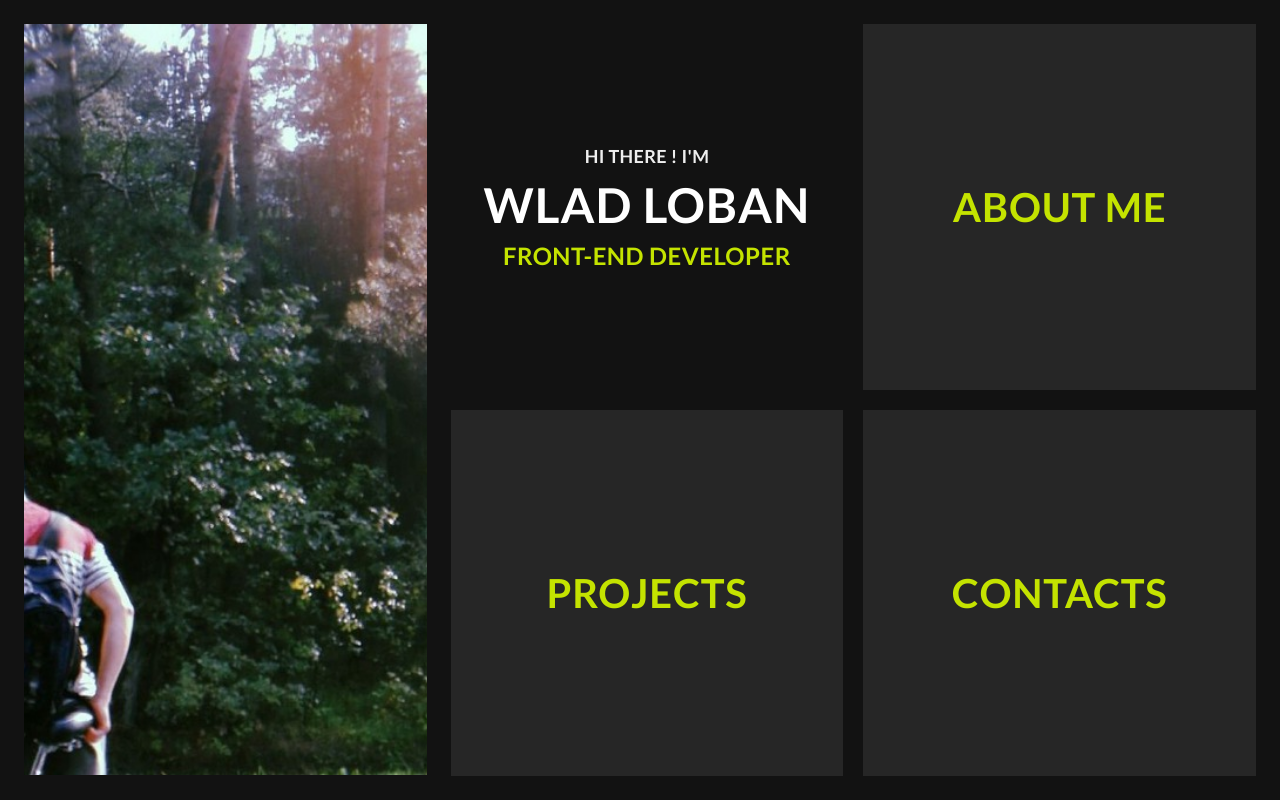
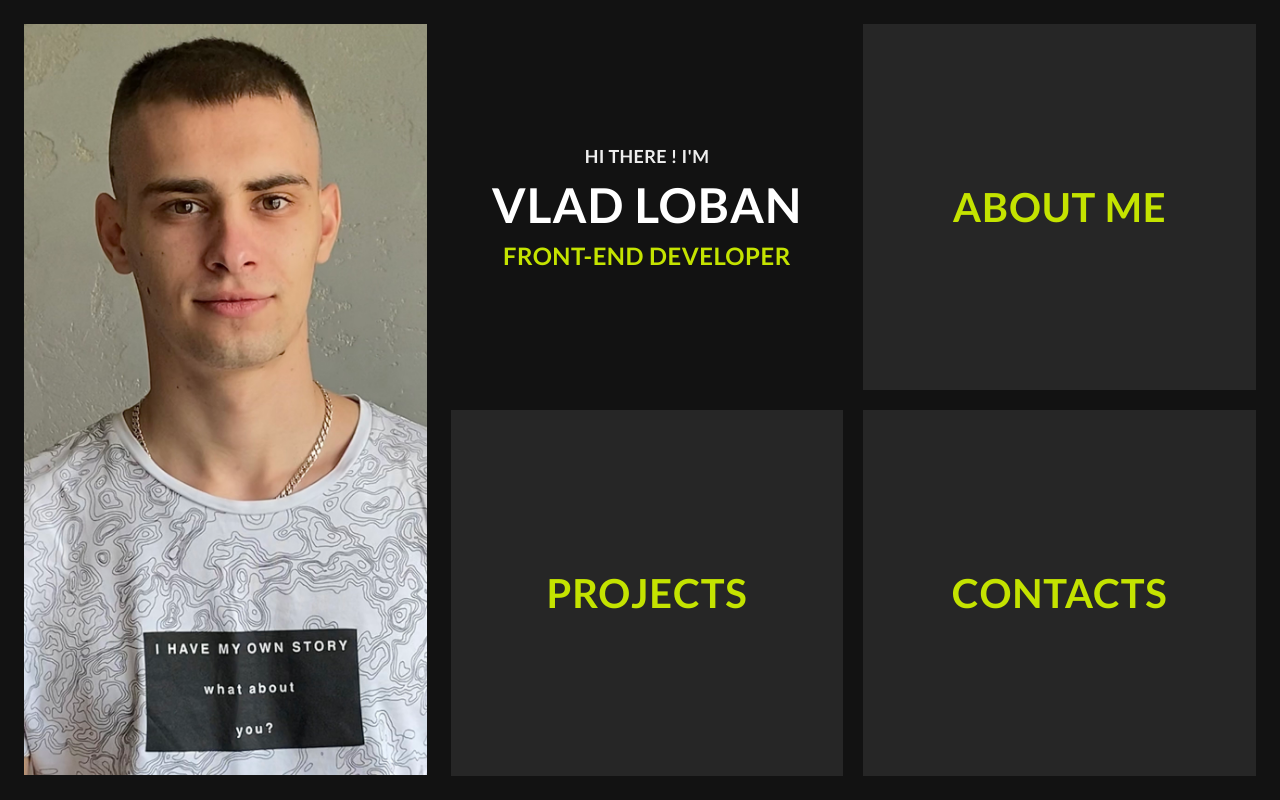
Before and after one commit to xxxGaDxxx/my_portfolio, a React (Create React App) app: page / in a window 1280 px wide. Built offline with nearby package versions, Linux system fonts and the light colour scheme.

Commit message:
photo me

```diff
--- a/src/PagesRouts/AboutMe/AboutMe.tsx
+++ b/src/PagesRouts/AboutMe/AboutMe.tsx
@@ -126,7 +126,7 @@ export const AboutMe = ({isOpen, setIsOpen}: AboutMeType) => {
 
     let information: InformationType = {
         ['info']: [
-            {id: '21', title: 'First Name:', value: 'Wlad'},
+            {id: '21', title: 'First Name:', value: 'Vlad'},
             {id: '22', title: 'Last Name:', value: 'Loban'},
             {id: '23', title: 'Date of birth:', value: '05.02.1998'},
             {id: '24', title: 'Nationality:', value: 'Belarus'},
--- a/src/PagesRouts/AboutMe/CardsInfo/CardsInfo.tsx
+++ b/src/PagesRouts/AboutMe/CardsInfo/CardsInfo.tsx
@@ -10,7 +10,7 @@ type CardsInfoType = {
     icon: string
 }
 
-export const CardsInfo = ({btnTitle,description,icon}: CardsInfoType) => {
+export const CardsInfo = ({btnTitle, description, icon}: CardsInfoType) => {
 
 
     if (btnTitle.id === 'Experience' || btnTitle.id === 'Education') {
@@ -48,9 +48,8 @@ export const CardsInfo = ({btnTitle,description,icon}: CardsInfoType) => {
                     </div>
                     <ul className={style.card_list}>
                         {
-                            description.map((el:any) => {
-                                console.log(el)
-                                return <li className={style.skills_icon}  key={el.id}>
+                            description.map((el: any) => {
+                                return <li className={style.skills_icon} key={el.id}>
                                     <SvgIcon icon={el.icon}/>
                                     <h3>{el.title}</h3>
                                 </li>
--- a/src/PagesRouts/Houmepage/Homepage.tsx
+++ b/src/PagesRouts/Houmepage/Homepage.tsx
@@ -12,7 +12,7 @@ export const Homepage = ({isOpen, setIsOpen}: HomepageType) => {
     return (
         <div className={`${styles.scroll} ${styles.background_black}`}>
                 <div className={style.title_card}>
-                    <span className={style.hi}>Hi There ! I'm</span><span className={style.name}>Wlad Loban</span><span className={style.developer}>Front-end Developer</span>
+                    <span className={style.hi}>Hi There ! I'm</span><span className={style.name}>Vlad Loban</span><span className={style.developer}>Front-end Developer</span>
                 </div>
             <Header isOpen={isOpen} setIsOpen={setIsOpen}/>
         </div>
```
Also changed, not shown: src/images/men/men.jpg. Lines whose indentation alone changed are shown as unchanged.
